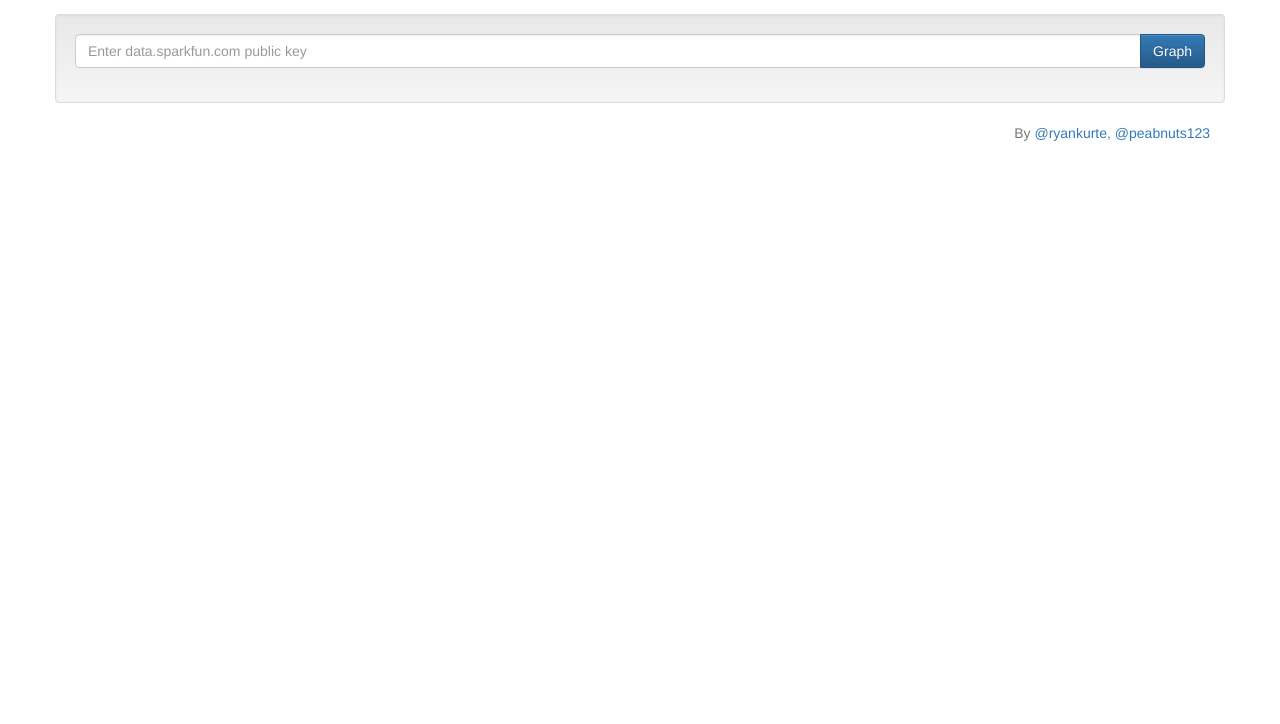
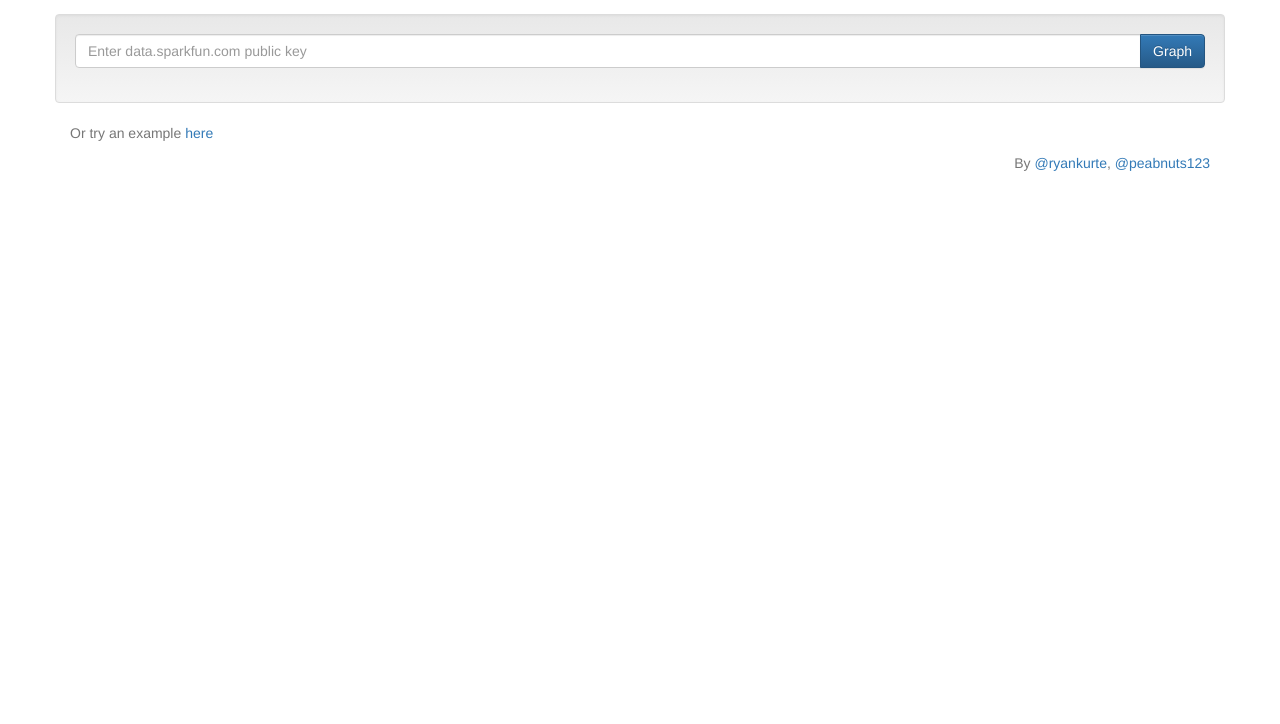
Before and after one commit to pedriantpena/phantvis, a plain HTML site: page index.html in a window 1280 px wide. Shown: the part 76-800 px from the top of the page. Drawn offline with nearby package versions, Linux system fonts and the light colour scheme.

Commit message:
Update index.html

```diff
--- a/index.html
+++ b/index.html
@@ -52,6 +52,7 @@
 
         <div id="footer">
             <div class="container">
+                <p class="text-left text-muted">Or try an example <a href="https://ryan.kurte.nz/phantvis/#3JyXy7EQaGuola5LqoaE">here</a></p>
                 <p class="text-right text-muted">By <a href="https://twitter.com/ryankurte">@ryankurte</a>, <a href="https://twitter.com/peabnuts123">@peabnuts123</a></p>
             </div>
         </div>
```
